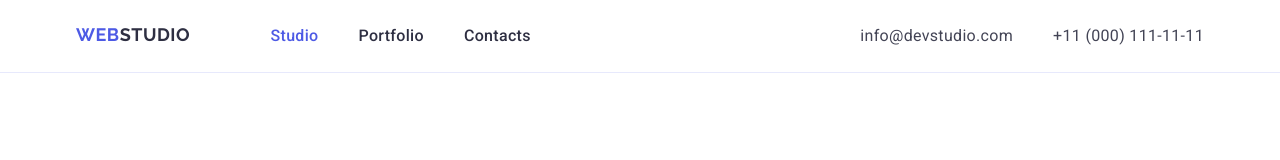
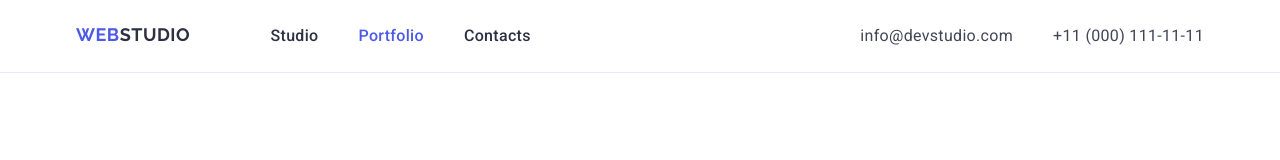
Before and after one commit to ksaremo23/goit-markup-hw-03, a plain HTML site: page portfolio.html in a window 1280 px wide. Shown: the top 160 px of the page. Drawn offline with Linux system fonts and the light colour scheme.

Commit message:
rev1.4
making portfolio button active

```diff
--- a/portfolio.html
+++ b/portfolio.html
@@ -33,10 +33,10 @@
                 </a>
                 <ul class="main-header-menu">
                     <li class="main-header-menu-item">
-                        <a class="main-header-menu-link active" href="/">Studio</a>
+                        <a class="main-header-menu-link" href="index.html">Studio</a>
                     </li>
                     <li class="main-header-menu-item">
-                        <a class="main-header-menu-link" href="./portfolio.html">Portfolio</a>
+                        <a class="main-header-menu-link active" href="./portfolio.html">Portfolio</a>
                     </li>
                     <li class="main-header-menu-item">
                         <a class="main-header-menu-link" href="/">Contacts</a>
```
